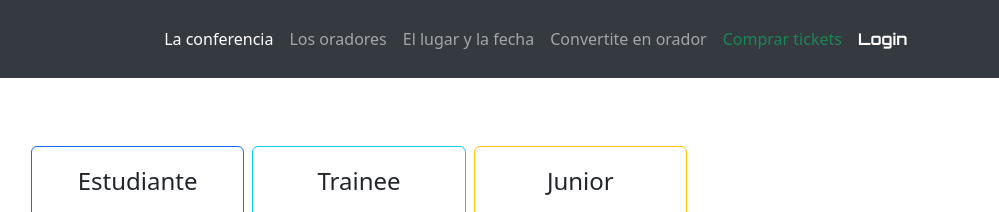
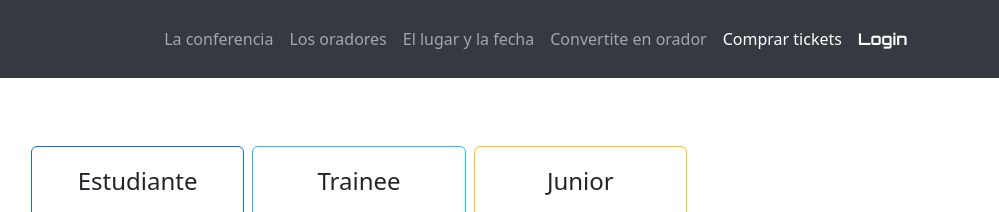
Before and after one commit to b-ncc/TP_Integrador_23544_bncc, a plain HTML site: page compraTickets.html in a window 1280 px wide. Shown: the top 212 px of the page, 281-1280 px from the left. Drawn offline with nearby package versions, Linux system fonts and the light colour scheme.

Commit message:
Update compraTickets.html

```diff
--- a/compraTickets.html
+++ b/compraTickets.html
@@ -31,11 +31,11 @@
       <div class="d-flex flex-row-reverse">
         <div class="collapse navbar-collapse" id="menu">
           <ul class="navbar-nav">
-            <li class="nav-item"><a class="nav-link active" aria-current="page" href="index.html#conferencia">La conferencia</a></li>
+            <li class="nav-item"><a class="nav-link" aria-current="page" href="index.html#conferencia">La conferencia</a></li>
             <li class="nav-item"><a class="nav-link" href="index.html#oradores">Los oradores</a></li>
             <li class="nav-item"><a class="nav-link" href="index.html#lugar">El lugar y la fecha</a></li>
             <li class="nav-item"><a class="nav-link" href="index.html#formulario">Convertite en orador</a></li>
-            <li class="nav-item"><a class="nav-link text-success" href="compraTickets.html">Comprar tickets</a></li>
+            <li class="nav-item"><a class="nav-link active" href="compraTickets.html">Comprar tickets</a></li>
             <li class="nav-item" >
               <a class ="nav-link  btn btn-outline-light" id="botonLogin" href="login.html">Login</a>
           </li>
```
